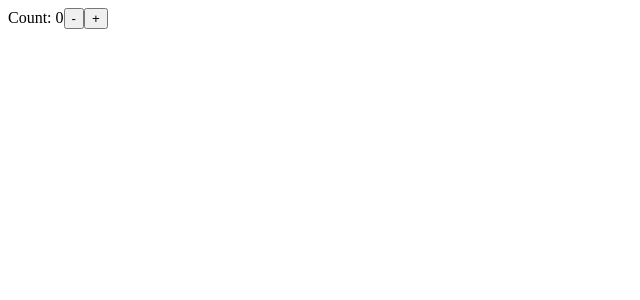
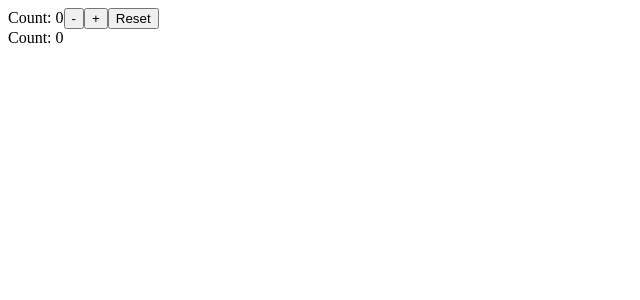
Before and after one commit to npsytoh/react-app-in-typescript, a React (Create React App) app: page / in a window 1280 px wide. Shown: the top 300 px of the page, without its empty margins (0-640 px from the left). Built offline with nearby package versions, Linux system fonts and the light colour scheme; the HTML template or start-up script is replaced by a standard one.

Commit message:
refactor CounterWithReducer.tsx

```diff
--- a/src/CounterWithReducer.tsx
+++ b/src/CounterWithReducer.tsx
@@ -1,13 +1,18 @@
 import React, { useReducer } from 'react';
 
-const initialState = { count: 0 };
+type StateType = { count: number };
+const initialState: StateType = { count: 0 };
 
-function reducer(state: any, action: any) {
+type ActionType = { type: 'decrement' | 'increment' | 'reset' };
+
+function reducer(state: StateType, action: ActionType): StateType | never {
 	switch (action.type) {
 		case 'increment':
 			return { count: state.count + 1 };
 		case 'decrement':
 			return { count: state.count - 1 };
+		case 'reset':
+			return initialState;
 		default:
 			throw new Error();
 	}
@@ -17,9 +22,13 @@
 	const [state, dispatch] = useReducer(reducer, initialState);
 	return (
 		<>
+			<div>
+				Count: {state.count}
+				<button onClick={() => dispatch({ type: 'decrement' })}>-</button>
+				<button onClick={() => dispatch({ type: 'increment' })}>+</button>
+				<button onClick={() => dispatch({ type: 'reset' })}>Reset</button>
+			</div>
 			Count: {state.count}
-			<button onClick={() => dispatch({ type: 'decrement' })}>-</button>
-			<button onClick={() => dispatch({ type: 'increment' })}>+</button>
 		</>
 	);
 }
```
